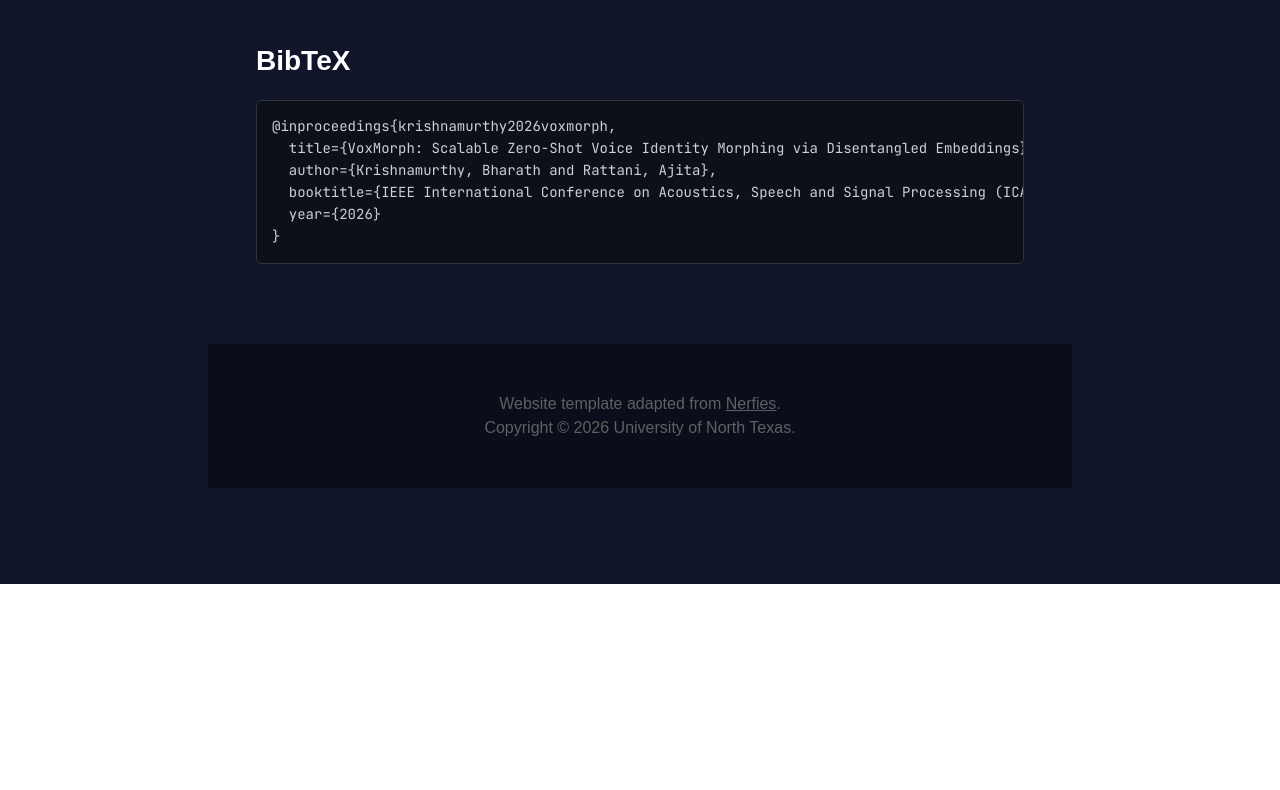
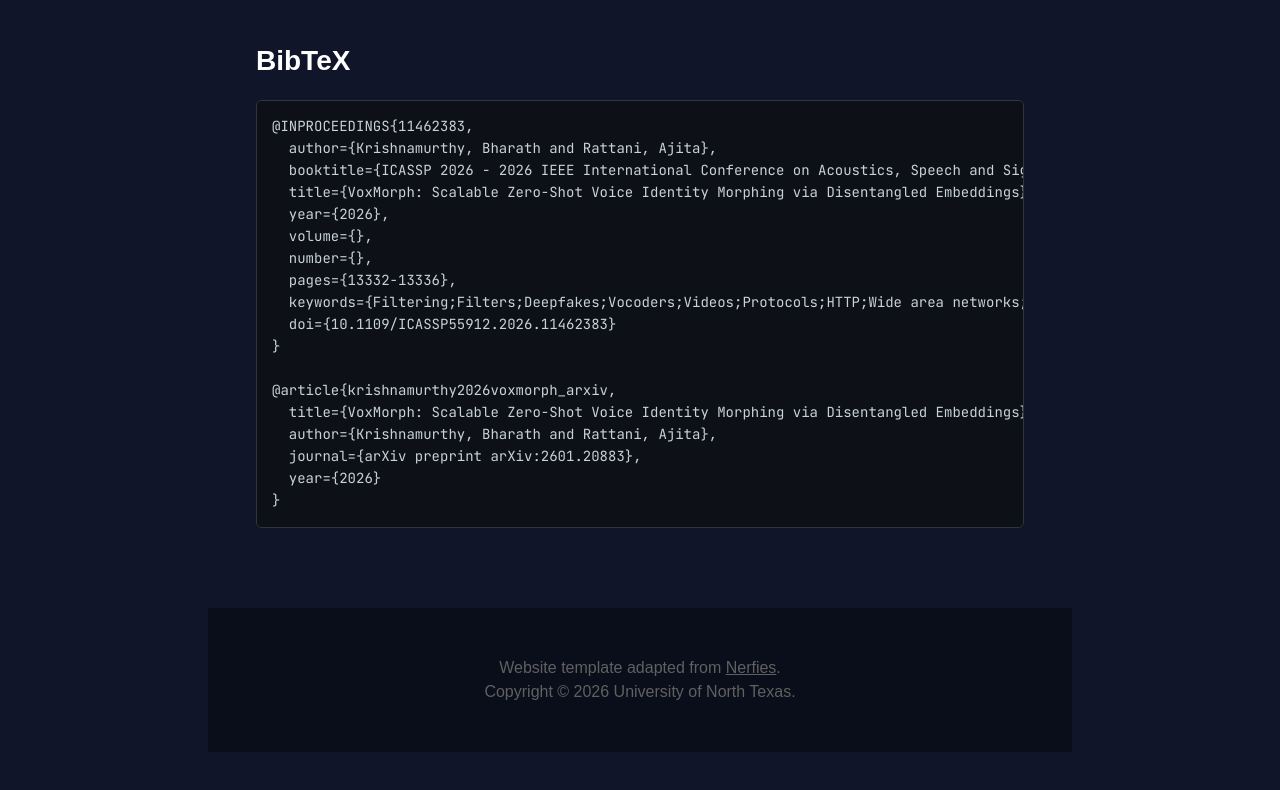
Before and after one commit to vcbsl/VoxMorph, a plain HTML site: page index.html in a window 1280 px wide. Shown: the part 6231-7021 px from the top of the page. Before the commit the page ends 6815 px from the top, so only its background shows below. Drawn offline with nearby package versions, Linux system fonts and the light colour scheme; some icons are missing; a web font is replaced by a local one.

Commit message:
ICASSP Proceedings Citation

```diff
--- a/index.html
+++ b/index.html
@@ -917,10 +917,22 @@
 <section class="section fade-in-section" id="BibTeX">
   <div class="container is-max-desktop content">
     <h2 class="title" style="color: white;">BibTeX</h2>
-    <pre style="background-color: #0d1117; border: 1px solid #30363d; border-radius: 6px; padding: 15px; overflow-x: auto;"><code style="color: #c9d1d9; font-family: 'JetBrains Mono', monospace;">@inproceedings{krishnamurthy2026voxmorph,
+    <pre style="background-color: #0d1117; border: 1px solid #30363d; border-radius: 6px; padding: 15px; overflow-x: auto;"><code style="color: #c9d1d9; font-family: 'JetBrains Mono', monospace;">@INPROCEEDINGS{11462383,
+  author={Krishnamurthy, Bharath and Rattani, Ajita},
+  booktitle={ICASSP 2026 - 2026 IEEE International Conference on Acoustics, Speech and Signal Processing (ICASSP)},
+  title={VoxMorph: Scalable Zero-Shot Voice Identity Morphing via Disentangled Embeddings},
+  year={2026},
+  volume={},
+  number={},
+  pages={13332-13336},
+  keywords={Filtering;Filters;Deepfakes;Vocoders;Videos;Protocols;HTTP;Wide area networks;Communication equipment;Communication systems;Voice morphing;text-to-speech;zero-shot learning;speaker embedding;interpolation;speech synthesis},
+  doi={10.1109/ICASSP55912.2026.11462383}
+}
+
+@article{krishnamurthy2026voxmorph_arxiv,
   title={VoxMorph: Scalable Zero-Shot Voice Identity Morphing via Disentangled Embeddings},
   author={Krishnamurthy, Bharath and Rattani, Ajita},
-  booktitle={IEEE International Conference on Acoustics, Speech and Signal Processing (ICASSP)},
+  journal={arXiv preprint arXiv:2601.20883},
   year={2026}
 }</code></pre>
   </div>
```
